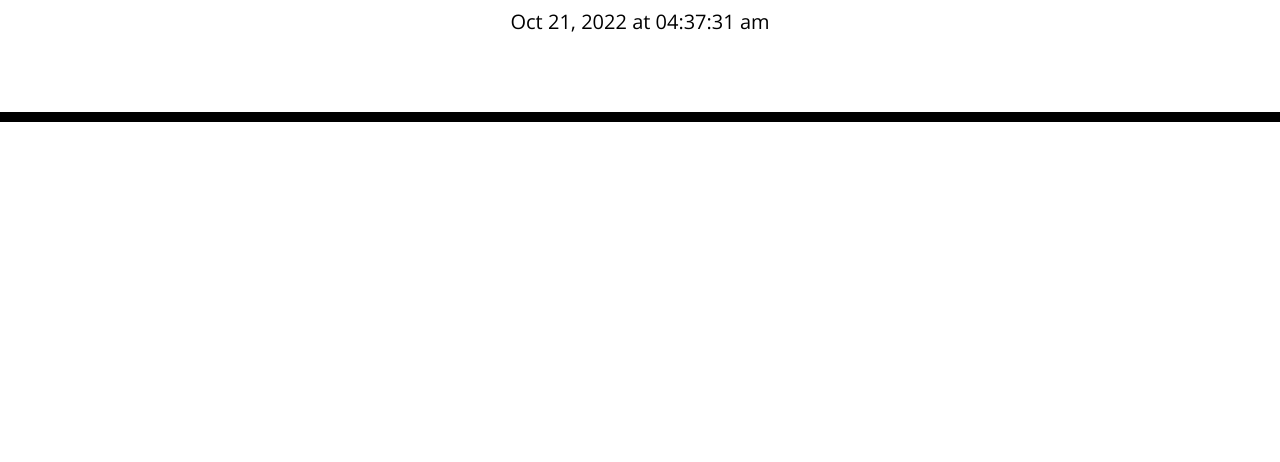
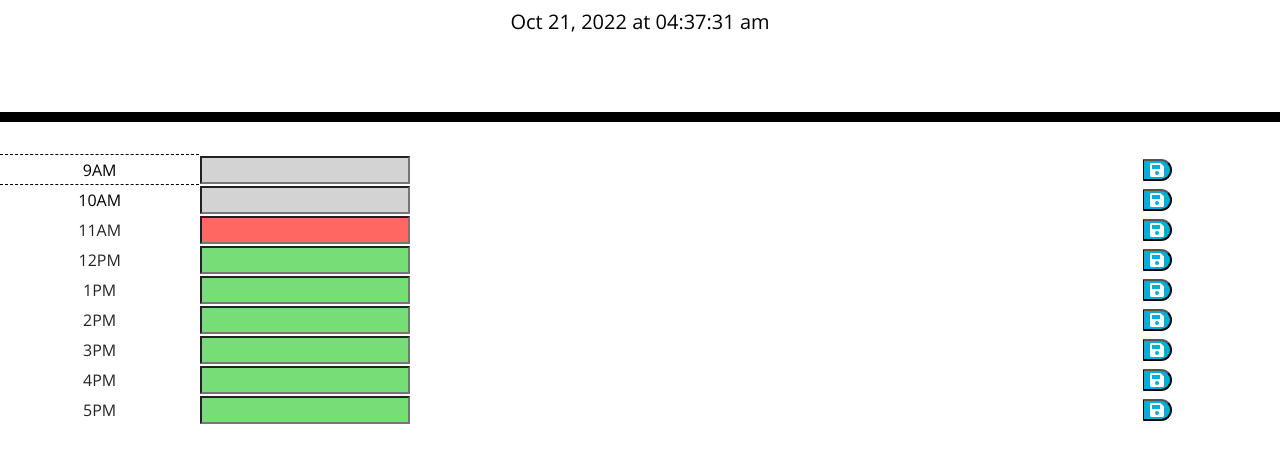
Before and after one commit to Hugooloya/UNIT-05-CHALLENGE, a plain HTML site: page index.html in a window 1280 px wide. Shown: the part 182-644 px from the top of the page. Drawn offline with nearby package versions, Linux system fonts and the light colour scheme.

Commit message:
step 2 completed

```diff
--- a/index.html
+++ b/index.html
@@ -20,9 +20,88 @@
     <p id="currentDay" class="lead"></p>
   </header>
 
-  <div>
-    <!-- Timeblocks go here -->
-  </div>
+  <table class="container-fluid">
+    <tr>
+      <td class="time-block hour">9AM</td>
+      <td>
+        <input type="text" data-hour="9" class="description">
+      </td>
+      <td><button type="submit" class="saveBtn">
+          <i class="fas fa-save"></i></button></td>
+    </tr>
+    <tr>
+      <td class="time-block hour">10AM</td>
+      <td>
+        <input type="text" data-hour="10" class="description">
+      </td>
+      <td><button type="submit" class="saveBtn">
+          <i class="fas fa-save"></i>
+        </button></td>
+    </tr>
+    <tr>
+      <td class="time-block">11AM</td>
+      <td>
+        <input type="text" data-hour="11" class="description">
+      </td>
+      <td><button type="submit" class="saveBtn">
+          <i class="fas fa-save"></i>
+        </button></td>
+    </tr>
+    <tr>
+      <td class="time-block">12PM</td>
+      <td>
+        <input type="text" data-hour="12" class="description">
+      </td>
+      <td><button type="submit" class="saveBtn">
+          <i class="fas fa-save"></i>
+        </button></td>
+    </tr>
+    <tr>
+      <td class="time-block">1PM</td>
+      <td>
+        <input type="text" data-hour="13" class="description">
+      </td>
+      <td><button type="submit" class="saveBtn">
+          <i class="fas fa-save"></i>
+        </button></td>
+    </tr>
+    <tr>
+      <td class="time-block">2PM</td>
+      <td>
+        <input type="text" data-hour="14" class="description">
+      </td>
+      <td><button type="submit" class="saveBtn">
+          <i class="fas fa-save"></i>
+        </button></td>
+    </tr>
+    <tr>
+      <td class="time-block">3PM</td>
+      <td>
+        <input type="text" data-hour="15" class="description">
+      </td>
+      <td><button type="submit" class="saveBtn">
+          <i class="fas fa-save"></i>
+        </button></td>
+    </tr>
+    <tr>
+      <td class="time-block">4PM</td>
+      <td>
+        <input type="text" data-hour="16" class="description">
+      </td>
+      <td><button type="submit" class="saveBtn">
+          <i class="fas fa-save"></i>
+        </button></td>
+    </tr>
+    <tr>
+      <td class="time-block">5PM</td>
+      <td>
+        <input type="text" data-hour="17" class="description">
+      </td>
+      <td><button type="submit" class="saveBtn">
+          <i class="fas fa-save"></i>
+        </button></td>
+    </tr>
+  </table>
 
   <script src="https://cdnjs.cloudflare.com/ajax/libs/jquery/3.2.1/jquery.min.js"></script>
   <script src="https://cdnjs.cloudflare.com/ajax/libs/moment.js/2.24.0/moment.min.js"></script>
--- a/script.js
+++ b/script.js
@@ -1,9 +1,41 @@
 var timeDisplayEl = $('#currentDay');
+var saveBtn = $('.saveBtn');
+var timers = $('.description');
+
+console.log(timers);
 
 
 function displayTime() {
-    var rightNow = moment().format('MMM DD, YYYY [at] hh:mm:ss a');
-    timeDisplayEl.text(rightNow);
-  };
+  var rightNow = moment().format('MMM DD, YYYY [at] hh:mm:ss a');
+  timeDisplayEl.text(rightNow);
+};
 
-  setInterval(displayTime, 1000);
+function setClasses() {
+  // var currentHour = moment().format('H');
+  var currentHour = 11;
+  for (let i = 0; i < timers.length; i++) {
+    console.log(currentHour, timers[i].dataset.hour);
+    if (Number(currentHour) > Number(timers[i].dataset.hour)) {
+      timers[i].classList.add('past');
+    } else if (Number(currentHour) < Number(timers[i].dataset.hour)) {
+      timers[i].classList.add('future');
+    } else {
+      timers[i].classList.add('present');
+    }
+  }
+};
+
+
+setClasses();
+
+
+saveBtn.click(function () {
+
+
+});
+
+setInterval(displayTime, 1000);
+
+// 1. Loop thru timeblocks
+// 2. Inside that loop compare to current hour
+// 3. Key has to be unique like dataset
--- a/style.css
+++ b/style.css
@@ -65,7 +65,7 @@ textarea {
   color: white;
 }
 
-.saveBtn i:hover {
+/* .saveBtn i:hover {
   font-size: 20px;
   transition: all 0.3s ease-in-out;
-}
+} */
```
